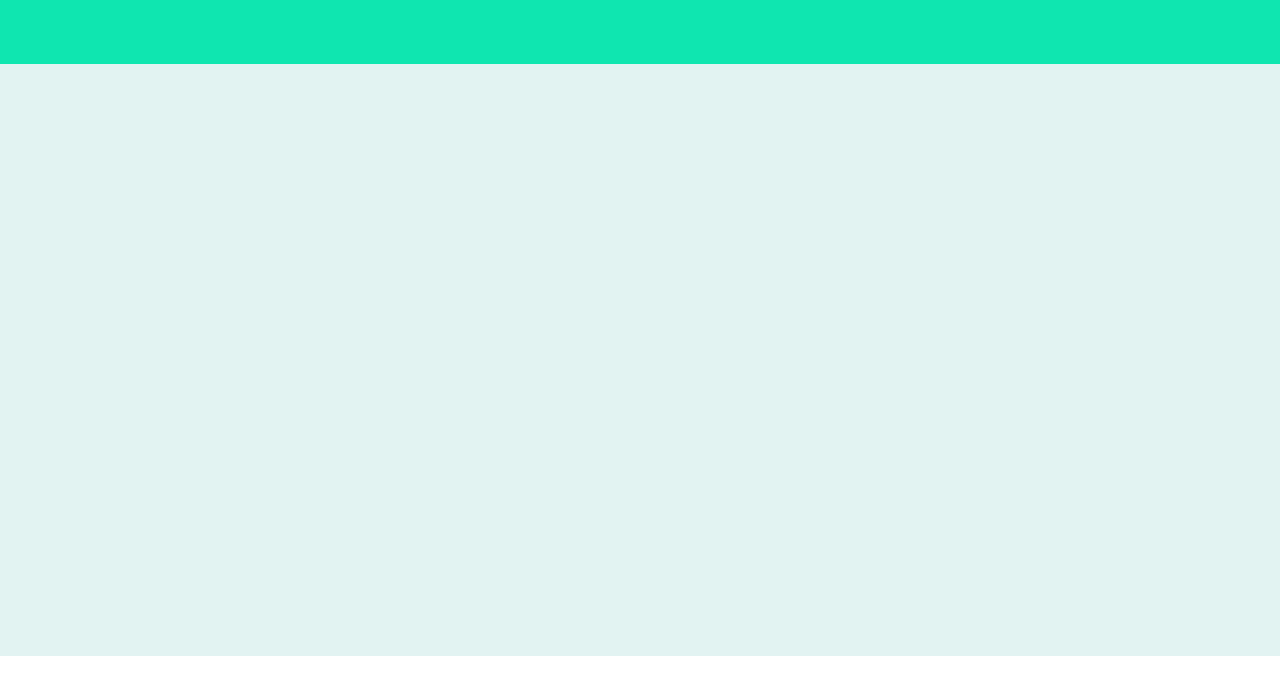
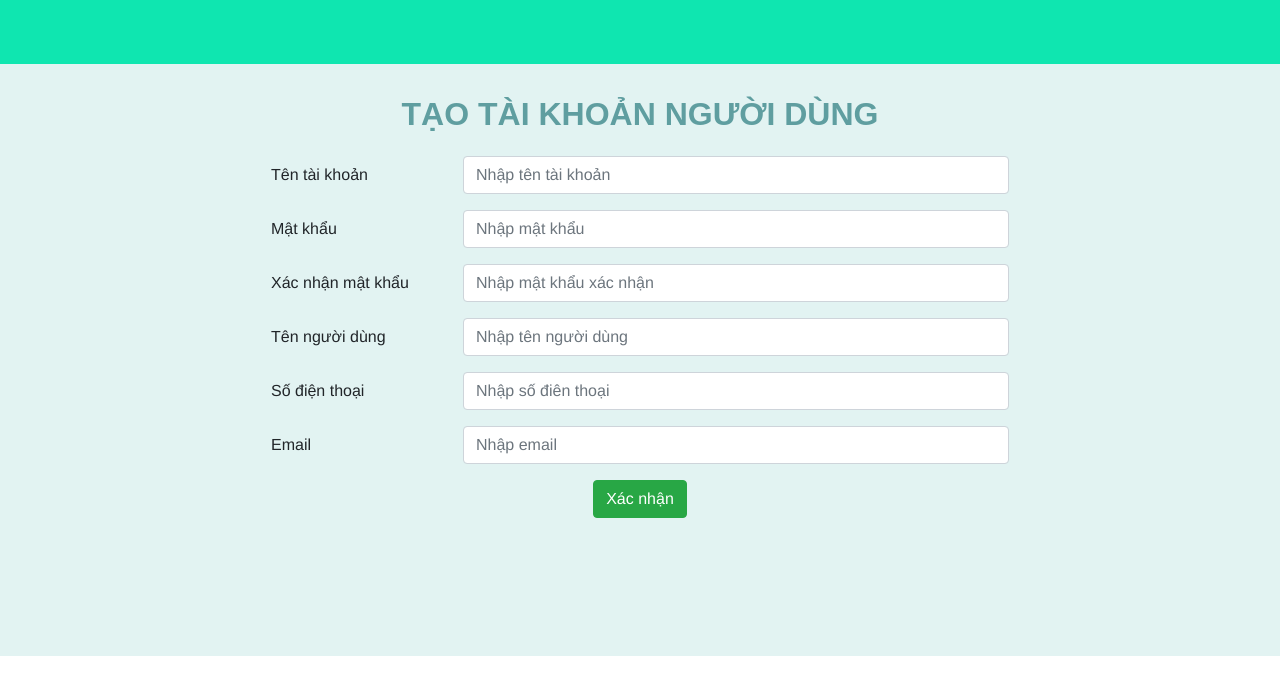
Before and after one commit to ndbinh144/CNM_DACK, a Vue app in the folder frontend/: page /createuser in a window 1280 px wide. Shown: the top 694 px of the page. Built offline with nearby package versions, Linux system fonts and the light colour scheme.

Commit message:
Thêm chức năng tạo tài khoản người dùng và tài khoản thanh toán

```diff
--- /dev/null
+++ b/frontend/src/components/CreateAccount.vue
@@ -0,0 +1,82 @@
+<template>
+  <div>
+    <h2 class="title">TẠO TÀI KHOẢN THANH TOÁN</h2>
+    <label class="notice" :style="{ display: isDisplayMsg, color: ColorMsg }">{{ Message }}</label>
+    <!-- Chọn tài khoản -->
+    <div class="input-group mb-3 inputCtx">
+      <div class="input-group-prepend">
+        <span
+          class="input-group-text btn btn-info inputText"
+          id="basic-addon1"
+          @click="chooseAccount"
+        >Chọn tài khoản</span>
+      </div>
+      <input
+        type="text"
+        class="form-control"
+        placeholder="Nhập tên tài khoản"
+        aria-describedby="basic-addon1"
+        id="number_account"
+        v-model="inputAcount">
+    </div>
+    <!-- Tạo số tài khoản -->
+    <div class="input-group margin_form inputCtx">
+      <div class="input-group-prepend">
+        <span class="input-group-text btn btn-info inputText" @click="createBalance">Tạo số dư tài khoản</span>
+      </div>
+      <input class="form-control inputDisabled" disabled/>
+    </div>
+    <!-- Số dư tài khoản -->
+    <div class="input-group margin_form inputCtx">
+      <div class="input-group-prepend">
+        <span class="input-group-text inputText">Số dư tài khoản</span>
+      </div>
+      <input class="form-control" placeholder="Nhập số dư tài khoản"/>
+    </div>
+    <!-- Btn xác nhận -->
+    <button class="btn btn-success btn_transfers">Xác nhận</button>
+  </div>
+</template>
+
+<script>
+export default {
+  data() {
+    return {
+      Message: "aaaaaaa",
+      isDisplayMsg: "none",
+      ColorMsg: "red",
+      inputAcount: ""
+    };
+  },
+  methods: {
+    chooseAccount() {},
+    createBalance() {}
+  }
+};
+</script>
+
+<style scoped>
+.title {
+  margin-top: 2rem;
+  font-family: sans-serif;
+  color: cadetblue;
+}
+.notice {
+  font-size: 1.2rem;
+}
+.inputCtx {
+  width: 60%;
+  margin: 0 auto;
+  margin-bottom: 1rem;
+  text-align: left;
+}
+.btn_Search {
+  margin-left: 0.5rem;
+}
+.inputDisabled {
+  background-color: rgb(245, 245, 239);
+}
+.inputText {
+  width: 11rem;
+}
+</style>
--- /dev/null
+++ b/frontend/src/components/CreateUser.vue
@@ -0,0 +1,84 @@
+<template>
+  <div>
+    <h2 class="title">TẠO TÀI KHOẢN NGƯỜI DÙNG</h2>
+    <label class="notice" :style="{ display: isDisplayMsg, color: ColorMsg }">{{ Message }}</label>
+    <!-- username -->
+    <div class="form-group row inputCtx">
+      <label for="inputUsername" class="col-sm-3 col-form-label">Tên tài khoản</label>
+      <div class="col-sm-9">
+        <input type="text" class="form-control" id="inputUsername" placeholder="Nhập tên tài khoản">
+      </div>
+    </div>
+    <!-- password -->
+    <div class="form-group row inputCtx">
+      <label for="inputPassword" class="col-sm-3 col-form-label">Mật khẩu</label>
+      <div class="col-sm-9">
+        <input type="text" class="form-control col" id="inputPassword" placeholder="Nhập mật khẩu">
+      </div>
+    </div>
+    <!-- password confirm -->
+    <div class="form-group row inputCtx">
+      <label for="inputRePassword" class="col-sm-3 col-form-label">Xác nhận mật khẩu</label>
+      <div class="col-sm-9">
+        <input
+          type="text"
+          class="form-control"
+          id="inputRePassword"
+          placeholder="Nhập mật khẩu xác nhận"
+        >
+      </div>
+    </div>
+    <!-- name -->
+    <div class="form-group row inputCtx">
+      <label for="inputName" class="col-sm-3 col-form-label">Tên người dùng</label>
+      <div class="col-sm-9">
+        <input type="text" class="form-control" id="inputName" placeholder="Nhập tên người dùng">
+      </div>
+    </div>
+    <!-- phone number -->
+    <div class="form-group row inputCtx">
+      <label for="inputPhone" class="col-sm-3 col-form-label">Số điện thoại</label>
+      <div class="col-sm-9">
+        <input type="text" class="form-control" id="inputPhone" placeholder="Nhập số điên thoại">
+      </div>
+    </div>
+    <!-- Email -->
+    <div class="form-group row inputCtx">
+      <label for="inputEmail" class="col-sm-3 col-form-label">Email</label>
+      <div class="col-sm-9">
+        <input type="email" class="form-control" id="inputEmail" placeholder="Nhập email">
+      </div>
+    </div>
+    <!-- Btn xác nhận -->
+    <button class="btn btn-success btn_transfers">Xác nhận</button>
+  </div>
+</template>
+
+<script>
+export default {
+  data() {
+    return {
+      Message: "aaaaaaa",
+      isDisplayMsg: "none",
+      ColorMsg: "red"
+    };
+  }
+};
+</script>
+
+<style scoped>
+.title {
+  margin-top: 2rem;
+  font-family: sans-serif;
+  color: cadetblue;
+}
+.notice {
+  font-size: 1.2rem;
+}
+.inputCtx {
+  width: 60%;
+  margin: 0 auto;
+  text-align: left;
+  margin-bottom: 1rem;
+}
+</style>
--- a/frontend/src/components/Transfers.vue
+++ b/frontend/src/components/Transfers.vue
@@ -2,14 +2,14 @@
   <div>
     <h2 class="title">CHUYỂN KHOẢN</h2>
     <label class="notice_error" :style="{ display: showErrorMsg }">{{ errorMessage }}</label>
-    <div class="form_transfers">
+    <div>
       <!-- Nhập tài khoản chuyển tiền -->
-      <div class="row">
+      <div class="row inputCtx">
         <div class="col-sm-8">
           <div class="input-group mb-3">
             <div class="input-group-prepend">
               <span
-                class="input-group-text btn btn-info"
+                class="input-group-text btn btn-info inputText"
                 id="basic-addon1"
                 @click="chooseAccountSource"
               >Chọn tài khoản</span>
@@ -28,13 +28,13 @@
           <p class="label-info">Số dư tài khoản: {{ surplus }}</p>
         </div>
       </div>
-      <div class="row">
+      <div class="row inputCtx">
         <div class="col-sm-8">
           <!-- Nhập tài khoản nhận tiền -->
           <div class="input-group mb-3">
             <div class="input-group-prepend">
               <span
-                class="input-group-text btn btn-info"
+                class="input-group-text btn btn-info inputText"
                 id="basic-addon1"
                 @click="chooseAccountDestiny"
               >Chọn tài khoản</span>
@@ -51,7 +51,7 @@
           <!-- Nhập số tiền -->
           <div class="input-group mb-3">
             <div class="input-group-prepend">
-              <span class="input-group-text" id="basic-addon1">Số tiền chuyển</span>
+              <span class="input-group-text inputText" id="basic-addon1">Số tiền chuyển</span>
             </div>
             <input
               type="text"
@@ -65,7 +65,7 @@
           <!-- Nhập nội dung chuyển -->
           <div class="input-group margin_form">
             <div class="input-group-prepend">
-              <span class="input-group-text">Nhập nội dung</span>
+              <span class="input-group-text inputText">Nhập nội dung</span>
             </div>
             <textarea
               class="form-control"
@@ -76,7 +76,7 @@
           <!-- Chọn hình thức thanh toán -->
           <div class="input-group mb-3">
             <div class="input-group-prepend">
-              <span class="input-group-text" id="basic-addon1">Chọn hình thức</span>
+              <span class="input-group-text inputText" id="basic-addon1">Chọn hình thức</span>
             </div>
            <select class="form-control">
                 <option value="sourcePay" selected>Người nhận trả phí</option>
@@ -251,9 +251,11 @@ export default {
   font-family: sans-serif;
   color: cadetblue;
 }
-.form_transfers {
-  width: 65rem;
+.inputCtx {
+  width: 80%;
   margin: 0 auto;
+  margin-bottom: 1.5rem;
+  text-align: left;
 }
 .margin_form {
   margin-bottom: 1rem;
@@ -314,4 +316,7 @@ table {
   padding: .5rem;
   font-size: 1.2rem;
 }
+.inputText {
+  width: 9rem;
+}
 </style>
--- a/frontend/src/router.js
+++ b/frontend/src/router.js
@@ -22,6 +22,16 @@ export default new Router({
       component: () => import(/* webpackChunkName: "about" */ './views/About.vue')
     },
     {
+      path: '/createuser',
+      name: 'createuser',
+      component: () => import('./components/CreateUser.vue')
+    },
+    {
+      path: '/createaccount',
+      name: 'createaccount',
+      component: () => import('./components/CreateAccount.vue')
+    },
+    {
       path: '/transfers',
       name: 'transfers',
       component: () => import('./components/Transfers.vue')
```
